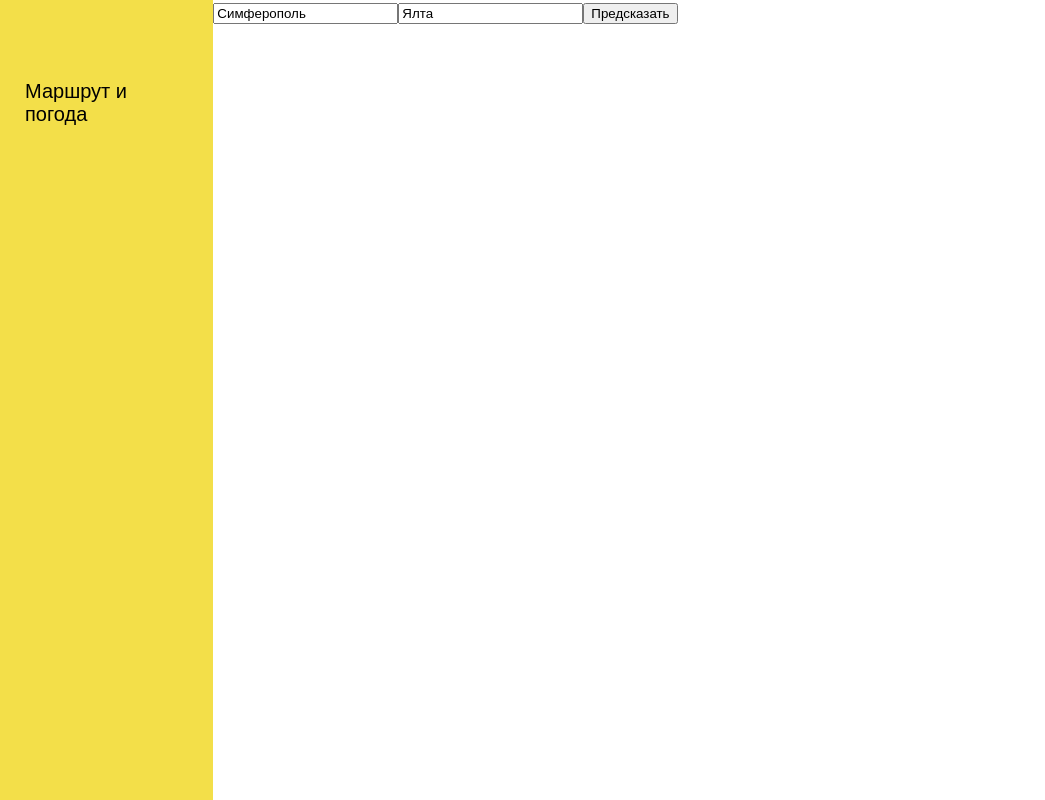
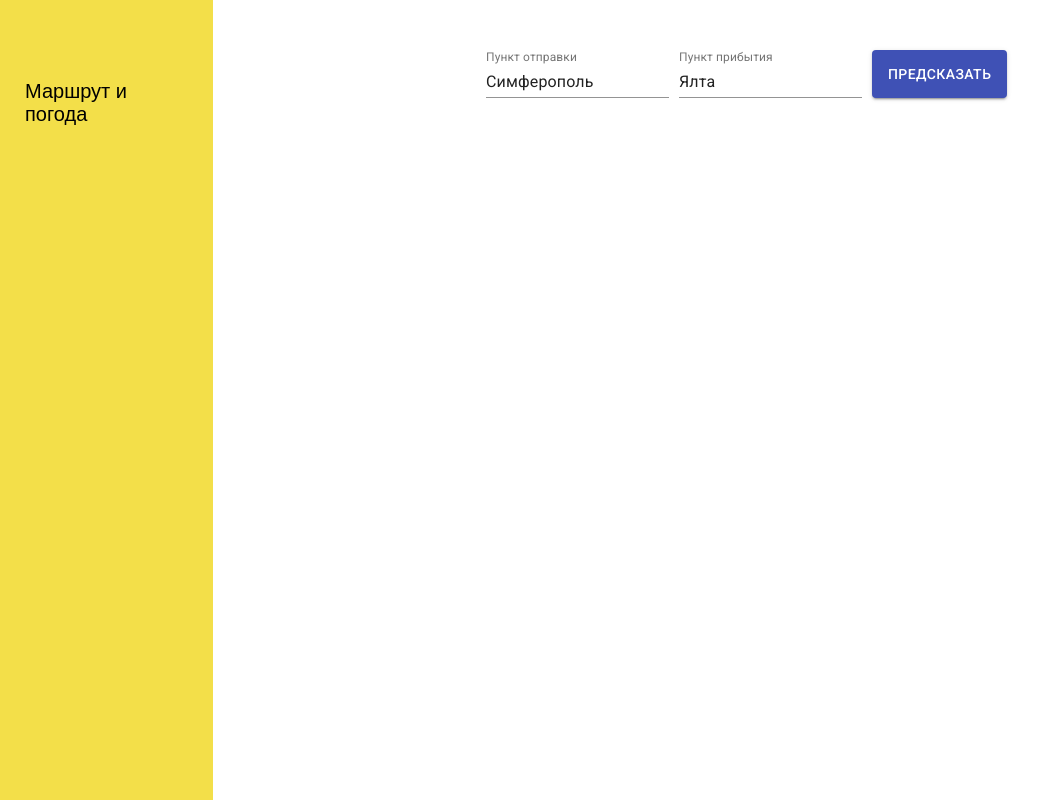
Before and after one commit to O-Jever/drochishki-prikolishki, a React (Create React App) app: page /map-with-weather in a window 1280 px wide. Shown: the whole page, without its empty margins (0-1045 px from the left). Built offline with nearby package versions, Linux system fonts and the light colour scheme.

Commit message:
feat(FormComponent): use material ui and yup

```diff
--- /dev/null
+++ b/src/pages/mapWithWeatherPage/formPage/pageForm.css
@@ -0,0 +1,9 @@
+.form {
+    margin-top: 50px;
+    display: flex;
+    justify-content: center;
+}
+
+.form__input {
+    margin-right: 10px !important;
+}
--- a/src/pages/mapWithWeatherPage/formPage/pageForm.js
+++ b/src/pages/mapWithWeatherPage/formPage/pageForm.js
@@ -1,36 +1,58 @@
 import React from 'react';
-import { Formik, Form, Field, ErrorMessage } from 'formik';
+import './pageForm.css';
+import * as yup from 'yup';
+import { useFormik } from 'formik';
+import { Button, TextField } from '@material-ui/core';
 
-const FormComponent = () => (
+const validationSchema = yup.object({
+    startPoint: yup
+      .string('Введите адрес')
+      .required('Поле обязательно для заполнения'),
+    endPoint: yup
+      .string('Введите адрес')
+      .required('Поле обязательно для заполнения'),
+});
+
+const FormComponent = () => {
+    const formik = useFormik({
+        initialValues: {
+            startPoint: 'Симферополь',
+            endPoint: 'Ялта',
+        },
+        validationSchema: validationSchema,
+        onSubmit: (values) => {
+            console.log(JSON.stringify(values, null, 2));
+        },
+    });
+
+    return (
     <div>
-        <Formik
-        initialValues={{ startPoint: 'Симферополь', endPoint: 'Ялта' }}
-        validate={values => {
-            const errors = {};
-            for(const value of ['startPoint', 'endPoint']) {
-                if (!values[value]) {
-                    errors[value] = 'Required';
-                }
-            }
-            return errors;
-        }}
-        onSubmit={(values, { setSubmitting }) => {
-            setSubmitting(false);
-        }}
-        >
-        {({ isSubmitting }) => (
-            <Form>
-                <Field type="text" name="startPoint" />
-                <ErrorMessage name="startPoint" component="div" />
-                <Field type="text" name="endPoint" />
-                <ErrorMessage name="endPoint" component="div" />
-                <button type="submit" disabled={isSubmitting}>
-                    Предсказать
-                </button>
-            </Form>
-        )}
-        </Formik>
+        <form onSubmit={formik.handleSubmit} className="form">
+            <TextField
+                type="text"
+                name="startPoint"
+                className="form__input"
+                label="Пункт отправки"
+                value={formik.values.startPoint}
+                onChange={formik.handleChange}
+                error={formik.touched.startPoint && Boolean(formik.errors.startPoint)}
+                helperText={formik.touched.startPoint && formik.errors.startPoint}
+            />
+            <TextField
+                type="text"
+                name="endPoint"
+                className="form__input"
+                label="Пункт прибытия"
+                value={formik.values.endPoint}
+                onChange={formik.handleChange}
+                error={formik.touched.endPoint && Boolean(formik.errors.endPoint)}
+                helperText={formik.touched.endPoint && formik.errors.endPoint}
+            />
+            <Button variant="contained" color="primary" type="submit">
+                Предсказать
+            </Button>
+        </form>
     </div>
-);
+)};
 
 export default FormComponent;
```
